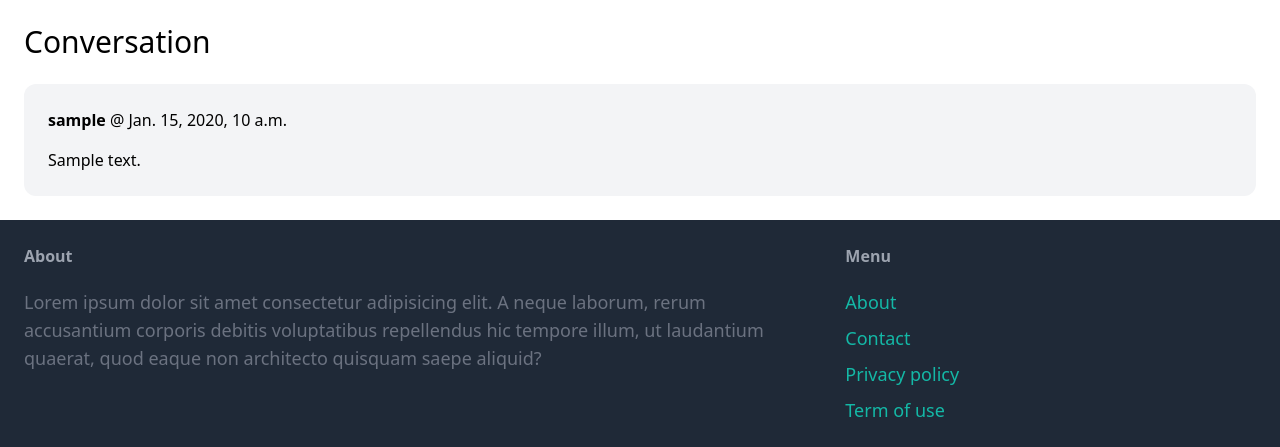
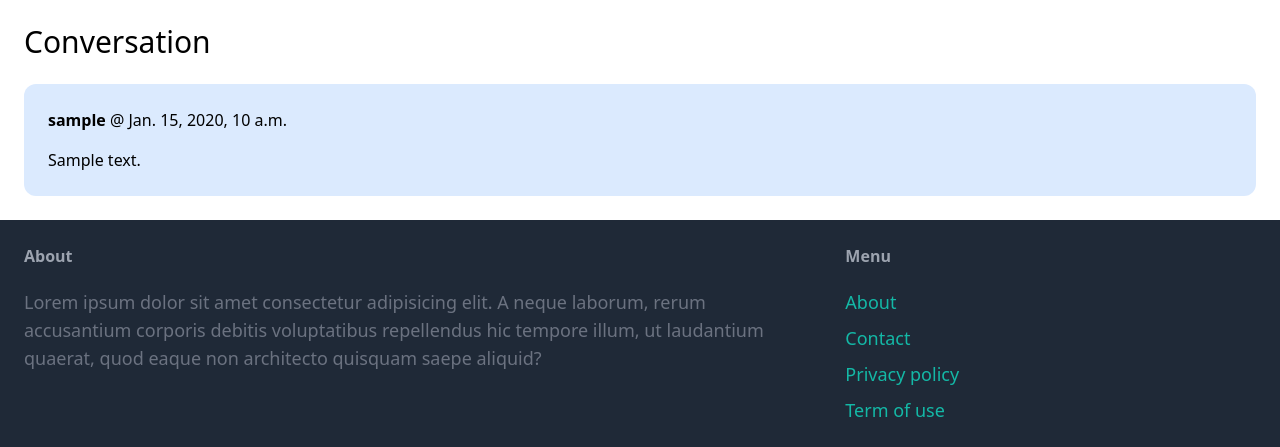
Before and after one commit to Frank-1998/learn_django, a Django app: page /inbox/1/ in a window 1280 px wide. Shown: the part 77-524 px from the top of the page. Run offline with Django 4.2, Linux system fonts and the light colour scheme; a user stored in the database is signed in; tables that the repository leaves empty hold one stand-in row (values such as "Sample post"); some libraries are stand-ins or nearby versions.

Commit message:
add feature: messages sent by self is bg blue, by others is bg gray

```diff
--- a/puddle/conversation/templates/conversation/detail.html
+++ b/puddle/conversation/templates/conversation/detail.html
@@ -7,7 +7,7 @@
 
 <div class="space-y-6">
     {% for message in conversations.message.all %}
-        <div class="p-6 flex bg-gray-100 rounded-xl">
+        <div class="p-6 flex {% if message.created_by == request.user %}bg-blue-100{% else %}bg-gray-100{% endif %} rounded-xl">
             <div >
                 <p class="mb-4"><strong>{{ message.created_by.username }}</strong> @ {{ message.created_at }}</p>
                 <p>{{ message.content }}</p>
```
